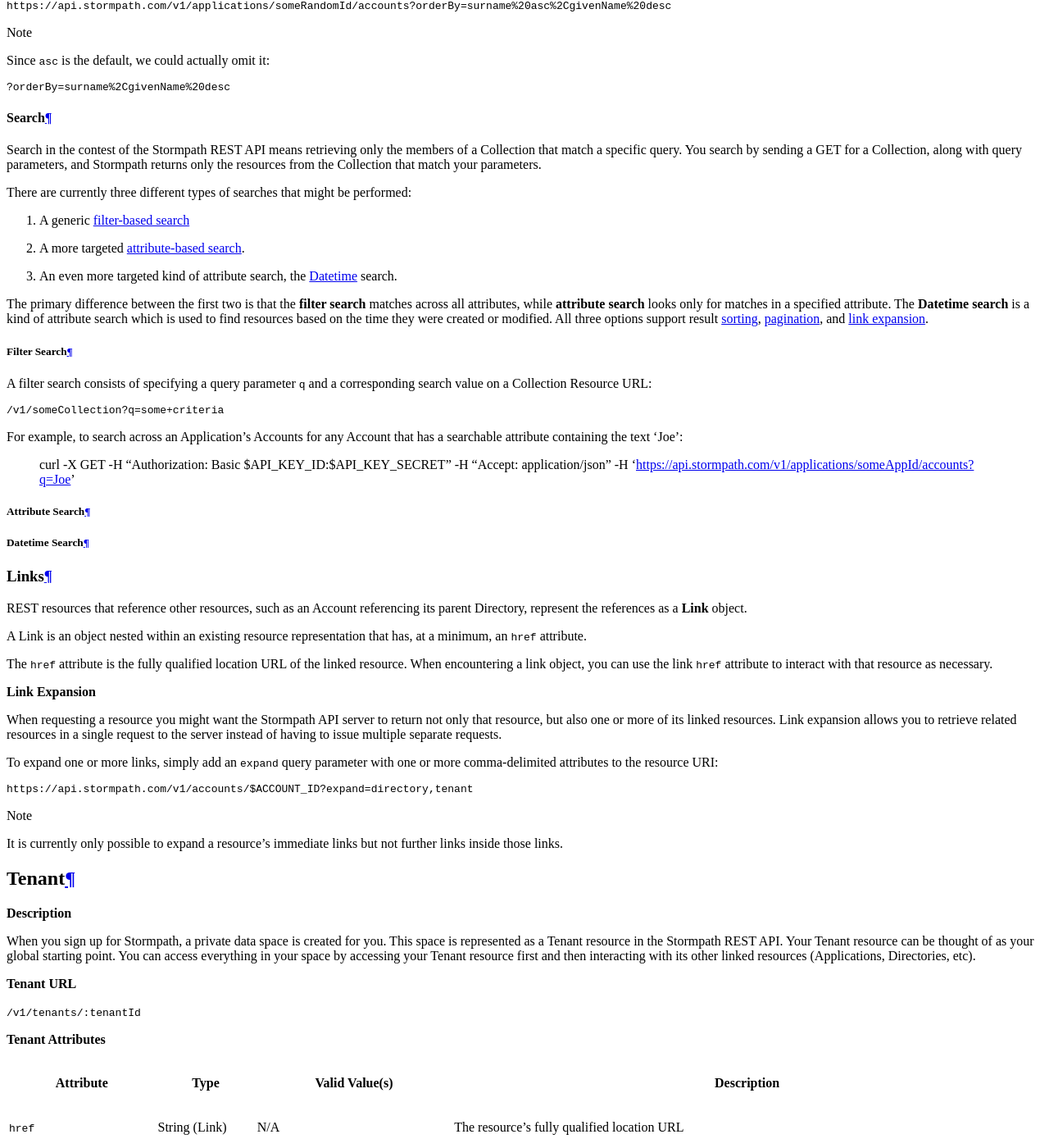
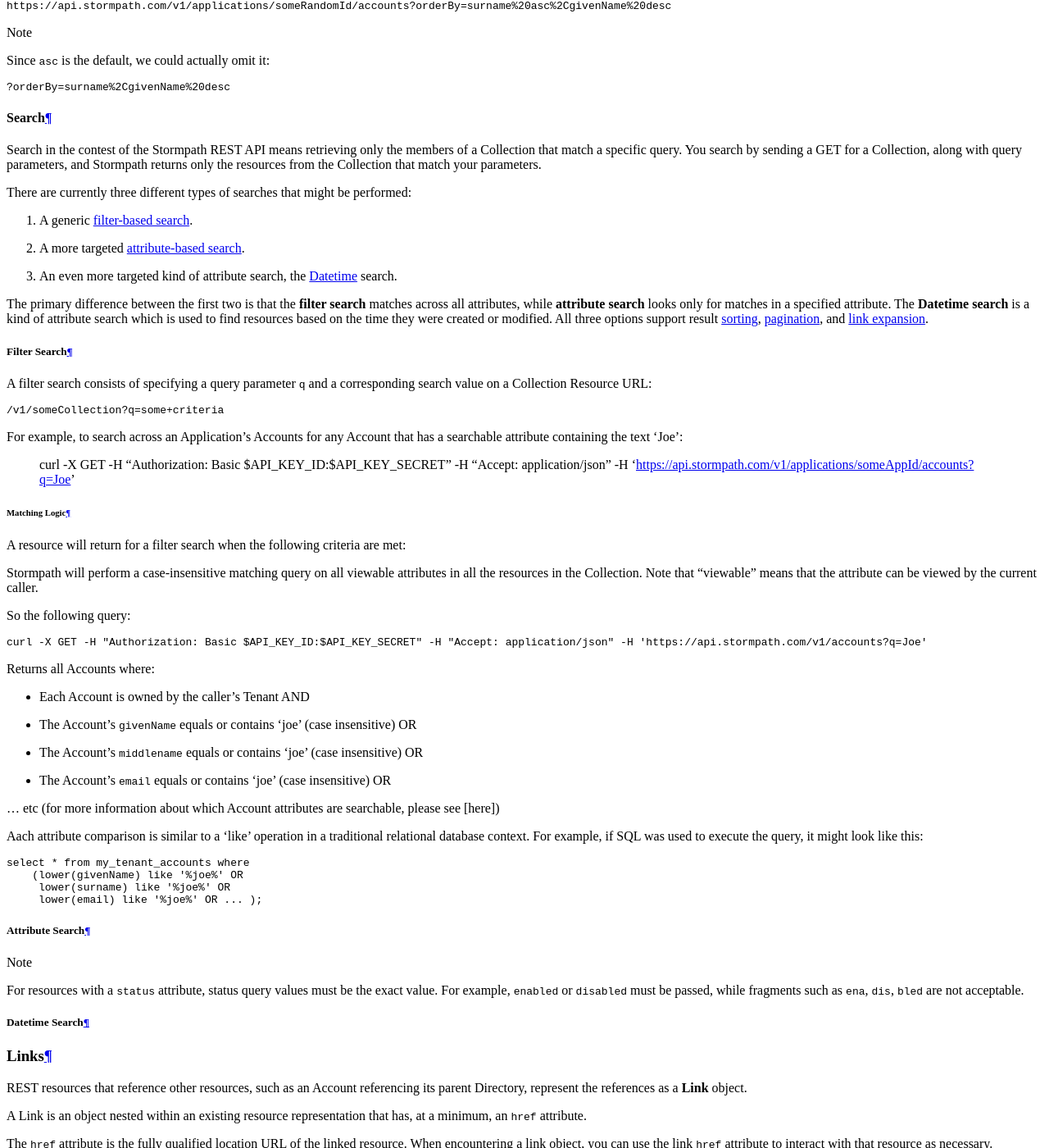
Before and after one commit to stormpath/stormpath-documentation, a Sphinx documentation site: the page built from source/reference.rst, in a window 1280 px wide and 1400 px high, scrolled down 7559 px. Shown: the whole window at 82% size. Built offline with Sphinx 7.4.7 and the Read the Docs theme 2.0.0, drawn with Linux system fonts in a browser that asks for light colours.

Commit message:
Added content to Reference section

```diff
--- a/source/reference.rst
+++ b/source/reference.rst
@@ -1,6 +1,10 @@
 ******************
 REST API Reference
 ******************
+
+.. todo::
+
+	Clear up the cURL commands, include line breaks.
 
 This section covers the Core Concepts of the Stormpath REST API, as well as serving as a complete reference for all of the interactions that are possible with the various Stormpath resources.
 
@@ -412,7 +416,7 @@
 
 There are currently three different types of searches that might be performed:
 
-#. A generic :ref:`filter-based search <search-filter>`
+#. A generic :ref:`filter-based search <search-filter>`.
 #. A more targeted :ref:`attribute-based search <search-attribute>`.
 #. An even more targeted kind of attribute search, the :ref:`Datetime <search-datetime>` search.
 
@@ -431,10 +435,40 @@
 
 	curl -X GET -H "Authorization: Basic $API_KEY_ID:$API_KEY_SECRET" -H "Accept: application/json" -H 'https://api.stormpath.com/v1/applications/someAppId/accounts?q=Joe'
 
+Matching Logic
+++++++++++++++
+
+A resource will return for a filter search when the following criteria are met:
+
+Stormpath will perform a case-insensitive matching query on all viewable attributes in all the resources in the Collection. Note that "viewable" means that the attribute can be viewed by the current caller.
+
+So the following query::
+
+	curl -X GET -H "Authorization: Basic $API_KEY_ID:$API_KEY_SECRET" -H "Accept: application/json" -H 'https://api.stormpath.com/v1/accounts?q=Joe'
+
+Returns all Accounts where:
+
+- Each Account is owned by the caller’s Tenant AND
+- The Account's ``givenName`` equals or contains ‘joe’ (case insensitive) OR
+- The Account's ``middlename`` equals or contains ‘joe’ (case insensitive) OR
+- The Account's ``email`` equals or contains ‘joe’ (case insensitive) OR
+… etc (for more information about which Account attributes are searchable, please see [here])
+
+Aach attribute comparison is similar to a ‘like’ operation in a traditional relational database context. For example, if SQL was used to execute the query, it might look like this::
+
+	select * from my_tenant_accounts where
+	    (lower(givenName) like '%joe%' OR
+	     lower(surname) like '%joe%' OR
+	     lower(email) like '%joe%' OR ... );
+
 .. _search-attribute:
 
 Attribute Search
 """"""""""""""""
+
+.. note::
+
+	For resources with a ``status`` attribute, status query values must be the exact value. For example, ``enabled`` or ``disabled`` must be passed, while fragments such as ``ena``, ``dis``, ``bled`` are not acceptable.
 
 .. _search-datetime:
 
```
